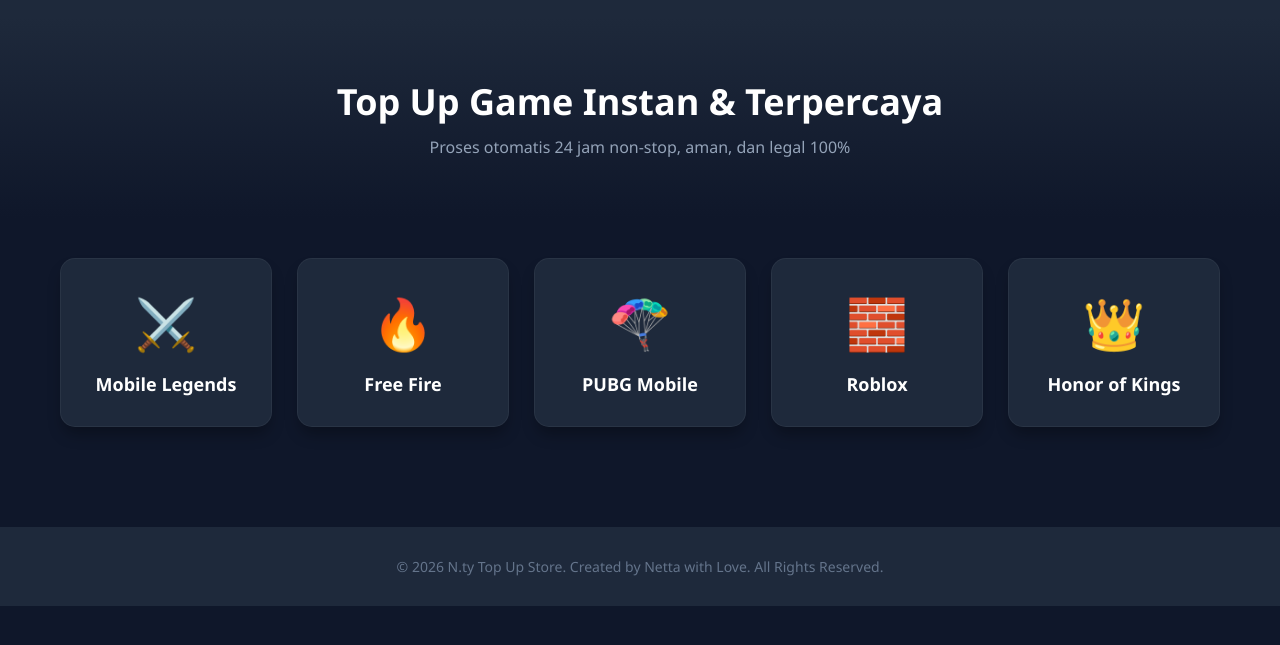
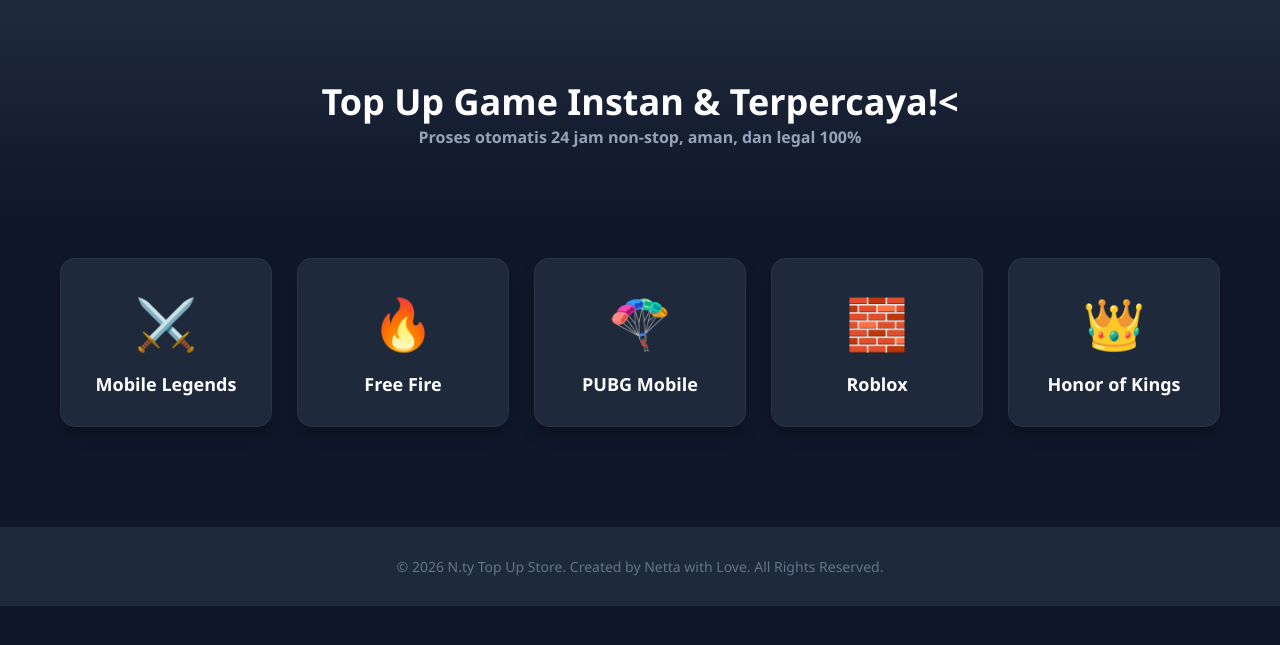
Before and after one commit to Ghiff30/N.ty-Store-Game, a plain HTML site: page index.html in a window 1280 px wide. Shown: the part 61-706 px from the top of the page. Drawn offline with Linux system fonts and the light colour scheme.

Commit message:
Update index.html

```diff
--- a/index.html
+++ b/index.html
@@ -125,7 +125,7 @@
 
     <!-- 🚀 HERO BANNER -->
     <header class="hero">
-        <h1>Top Up Game Instan & Terpercaya</h1>
+        <h1>Top Up Game Instan & Terpercaya!<
         <p>Proses otomatis 24 jam non-stop, aman, dan legal 100%</p>
     </header>
 
```
